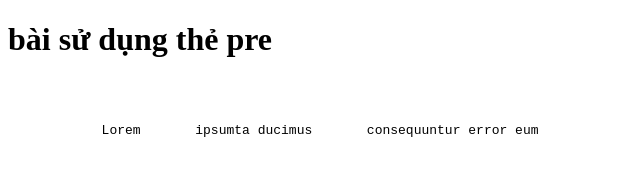
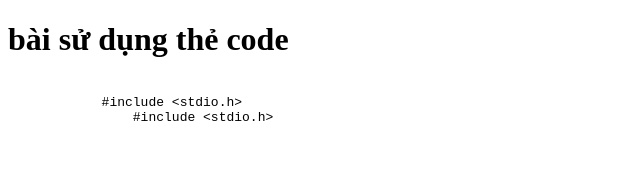
Before and after one commit to NhuNgoc84/duan5, a plain HTML site: page index.html in a window 1280 px wide. Shown: the whole page, without its empty margins (0-640 px from the left). Drawn offline with Linux system fonts and the light colour scheme.

Commit message:
su dung the code 1

```diff
--- a/index.html
+++ b/index.html
@@ -8,11 +8,12 @@
 </head>
 
 <body>
-    <h1>bài sử dụng thẻ pre</h1>
+    <h1>bài sử dụng thẻ code</h1>
     <pre>
-        <p>
-            Lorem       ipsumta ducimus       consequuntur error eum
-        </p>
+        <code>
+            #include &lt;stdio.h&gt;
+                #include &lt;stdio.h&gt;
+        </code>
     </pre>
 </body>
 
```
